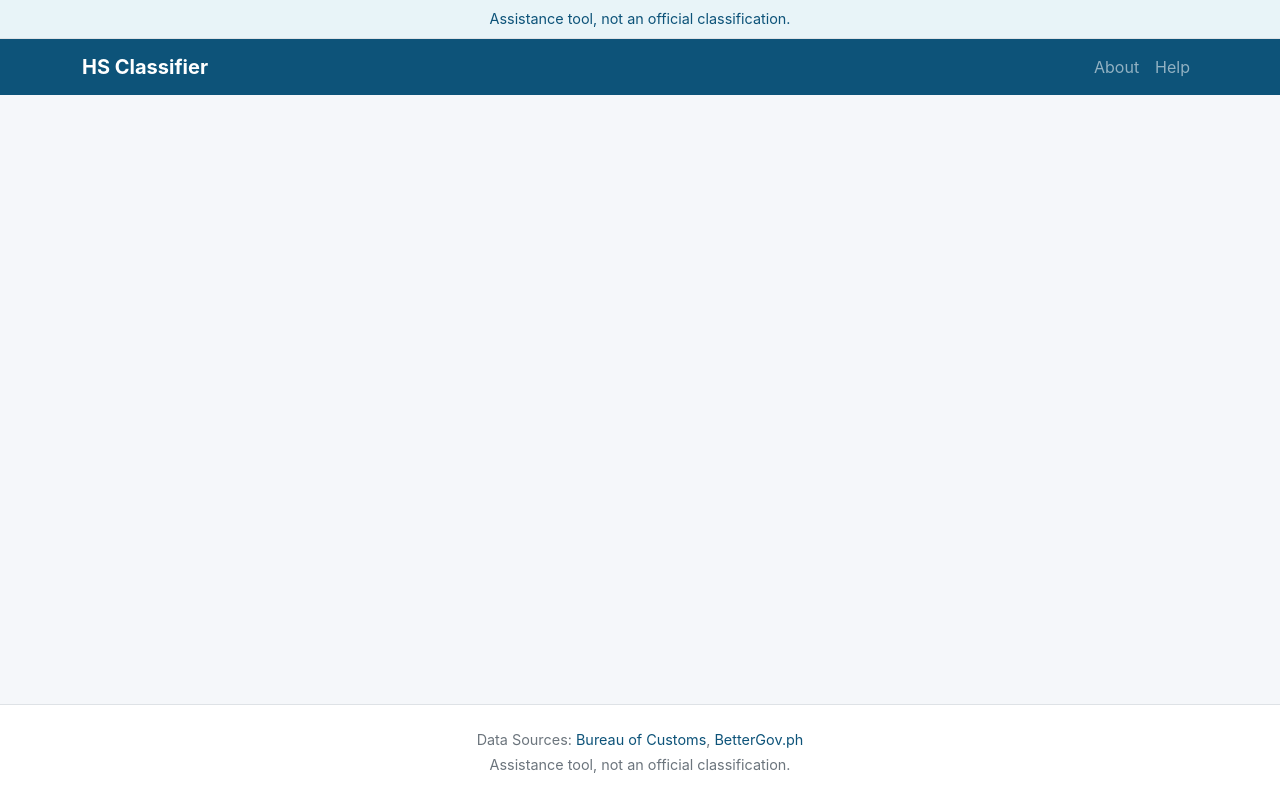
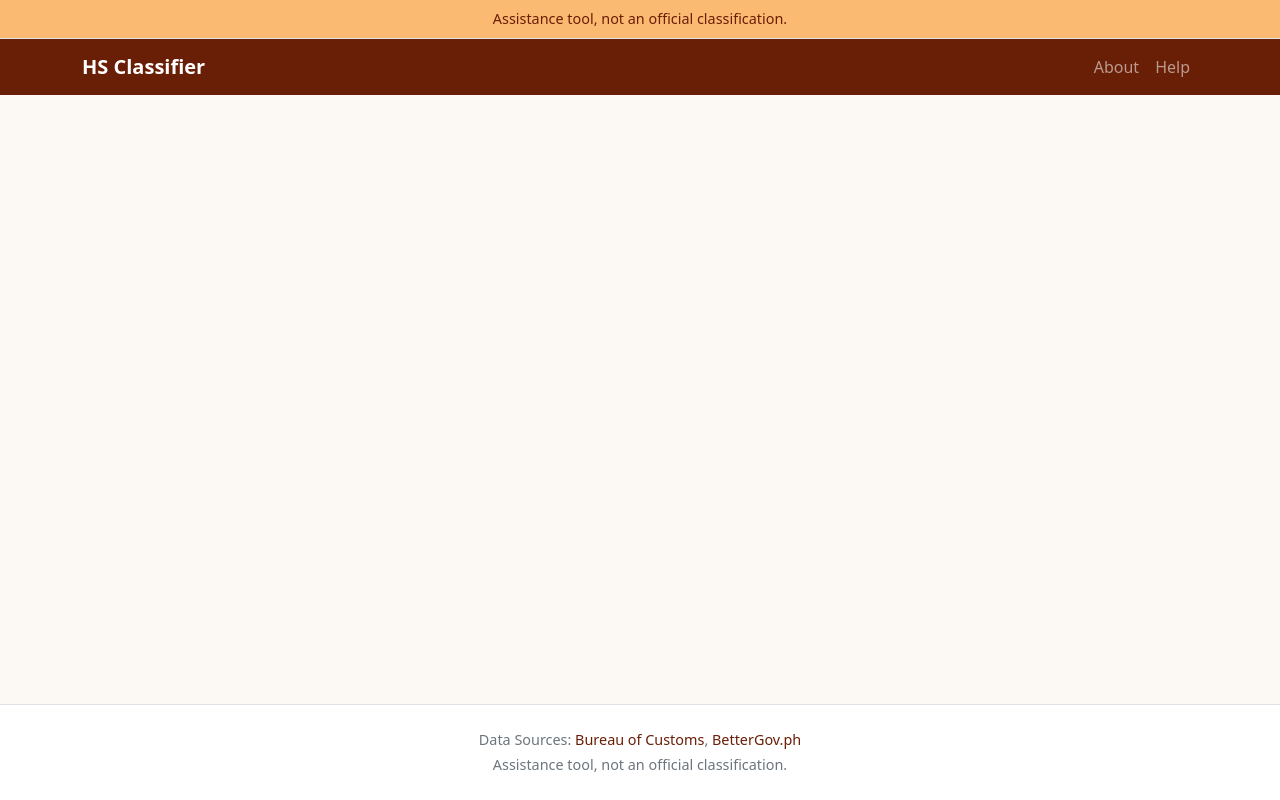
Before and after one commit to redkyladenise/hs-classifier, a Flask app: template app/templates/partials/base.html in a window 1280 px wide. Run offline with Flask 3, Linux system fonts and the light colour scheme; the template is opened without the code that fills it, so the values that code supplies are empty; some libraries are stand-ins or nearby versions.

Commit message:
G2: Update color palette to warm theme

```diff
--- a/app/static/css/site.css
+++ b/app/static/css/site.css
@@ -1,27 +1,21 @@
 :root {
-    /* Main Colors */
-    --color-primary: #0d5379;
-    --color-bg: #f5f7fa;
+    --color-primary: #691e06;
+    --color-secondary: #8f250c;
+    --color-accent: #ca5310;
+
+    --color-bg: #fcf9f5;
     --color-surface: #ffffff;
     --color-text: #333333;
     --color-text-muted: #6c757d;
     --color-border: #e0e4e8;
 
-    /* Notice Colors */
-    --color-info-bg: #e8f4f8;
-    --color-info-text: #0d5379;
-    --color-warning-bg: #fff3cd;
-    --color-warning-text: #856404;
+    --color-info-bg: #fbba72;
+    --color-info-text: #691e06;
 
-    /* Focus Outline for Keyboard Users */
-    --color-focus: #3b82f6;
-
-    /* Clean System Fonts */
-    --font-family: -apple-system, BlinkMacSystemFont, "Segoe UI", Roboto, Helvetica, Arial, sans-serif;
+    --color-focus: #ca5310;
 }
 
 body {
-    font-family: var(--font-family);
     background-color: var(--color-bg);
     color: var(--color-text);
     margin: 0;
```
